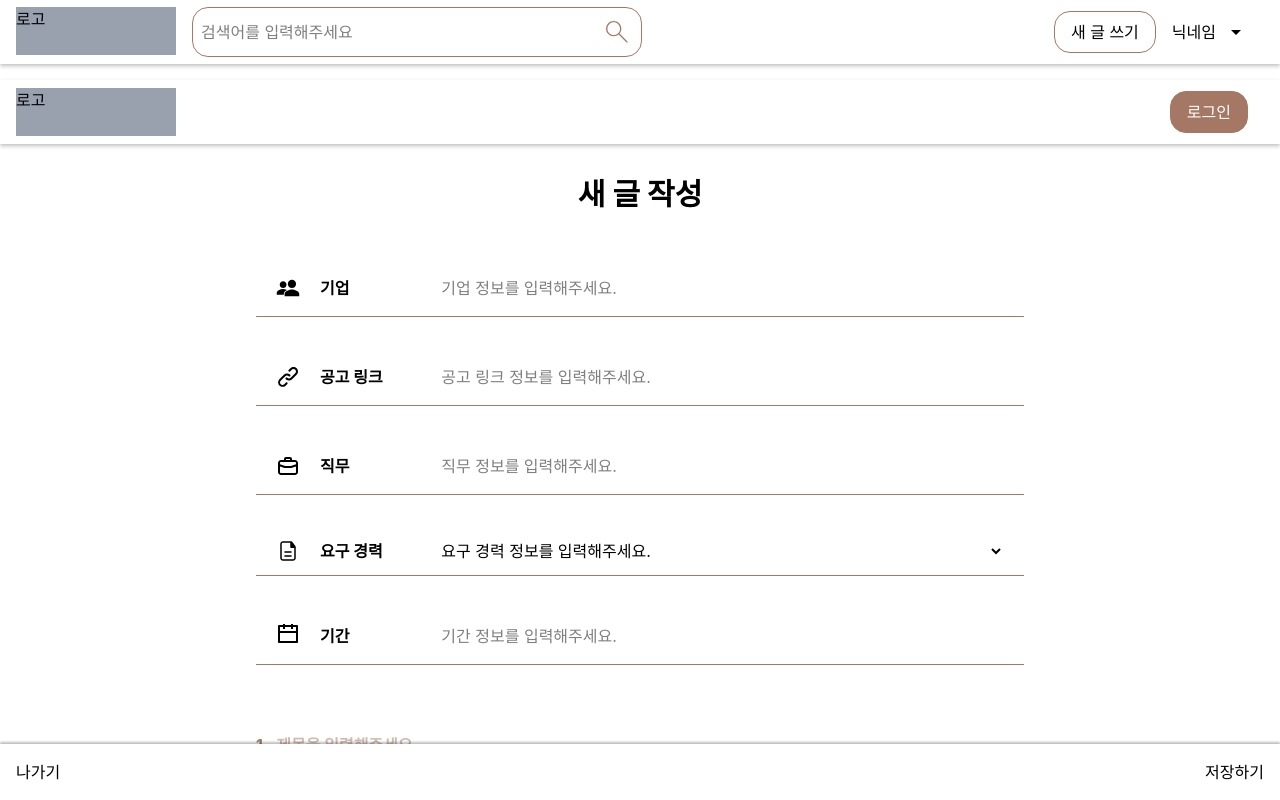
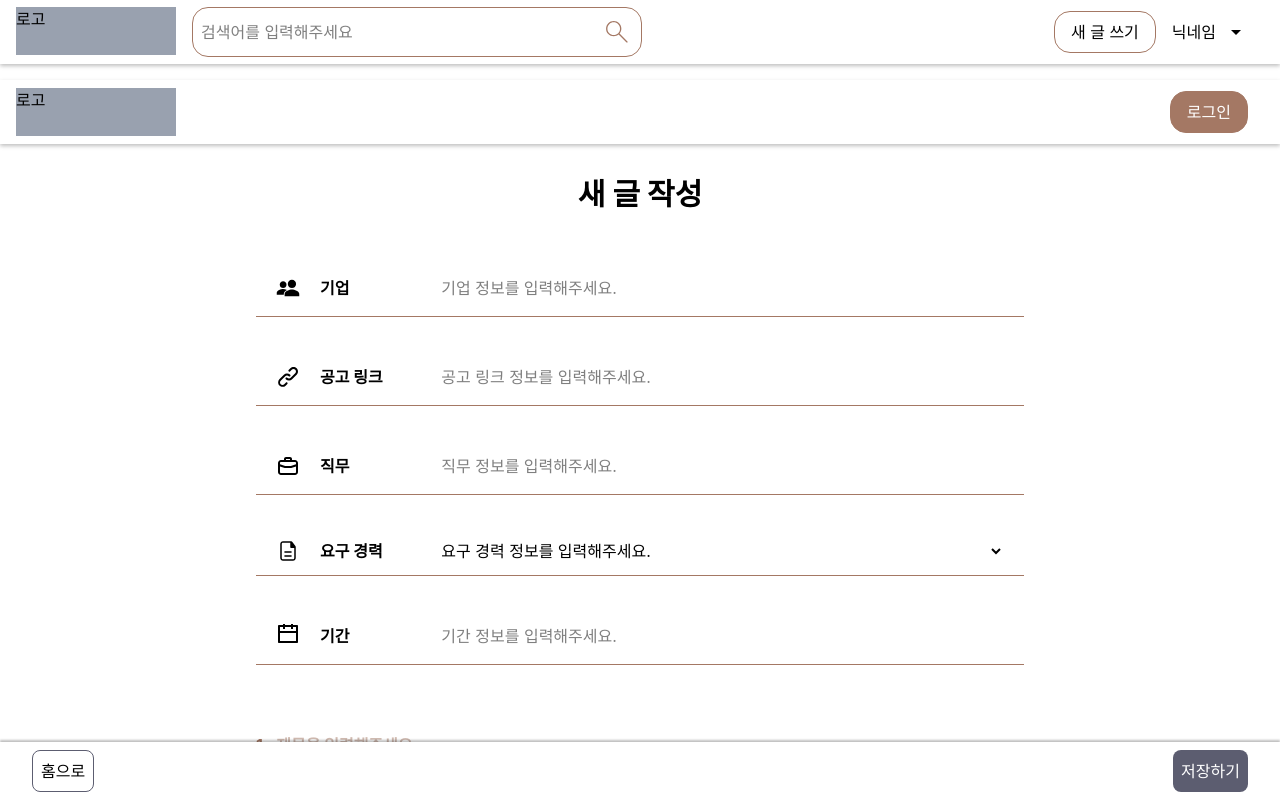
Before and after one commit to P-Room/P-Room, a Next.js app: page /write-resume in a window 1280 px wide. Shown: the top 800 px of the page. Built offline with nearby package versions, Linux system fonts and the light colour scheme.

Commit message:
[FEAT] : 홈으로 버튼과 저장하기 버튼 스타일링 지정

```diff
--- a/src/components/SaveBar.tsx
+++ b/src/components/SaveBar.tsx
@@ -1,16 +1,46 @@
+'use client'
+
 import { tm } from '@/utils/tw-merge'
+import { useRouter } from 'next/navigation'
 
 function SaveBar() {
+  const router = useRouter()
+
+  const handleMoveHome = () => {
+    router.push('/')
+  }
+
   return (
     <div
       className={tm(
         'w-full shadow-[0px_-2px_2px_0px_rgba(0,0,0,0.25)] bg-white',
-        'py-4 px-4 sticky bottom-0 z-999',
+        'py-2 px-8 sticky bottom-0 z-999',
         'flex flex-row justify-between'
       )}
     >
-      <button type="button">나가기</button>
-      <button type="button">저장하기</button>
+      <button
+        type="button"
+        onClick={handleMoveHome}
+        className={tm(
+          'cursor-pointer',
+          'border border-secondary rounded-lg',
+          'hover:bg-secondary hover:text-white duration-150',
+          'p-2'
+        )}
+      >
+        홈으로
+      </button>
+      <button
+        type="button"
+        className={tm(
+          'cursor-pointer',
+          'bg-secondary rounded-lg',
+          'hover:scale-105 duration-150',
+          'p-2 text-white'
+        )}
+      >
+        저장하기
+      </button>
     </div>
   )
 }
```
